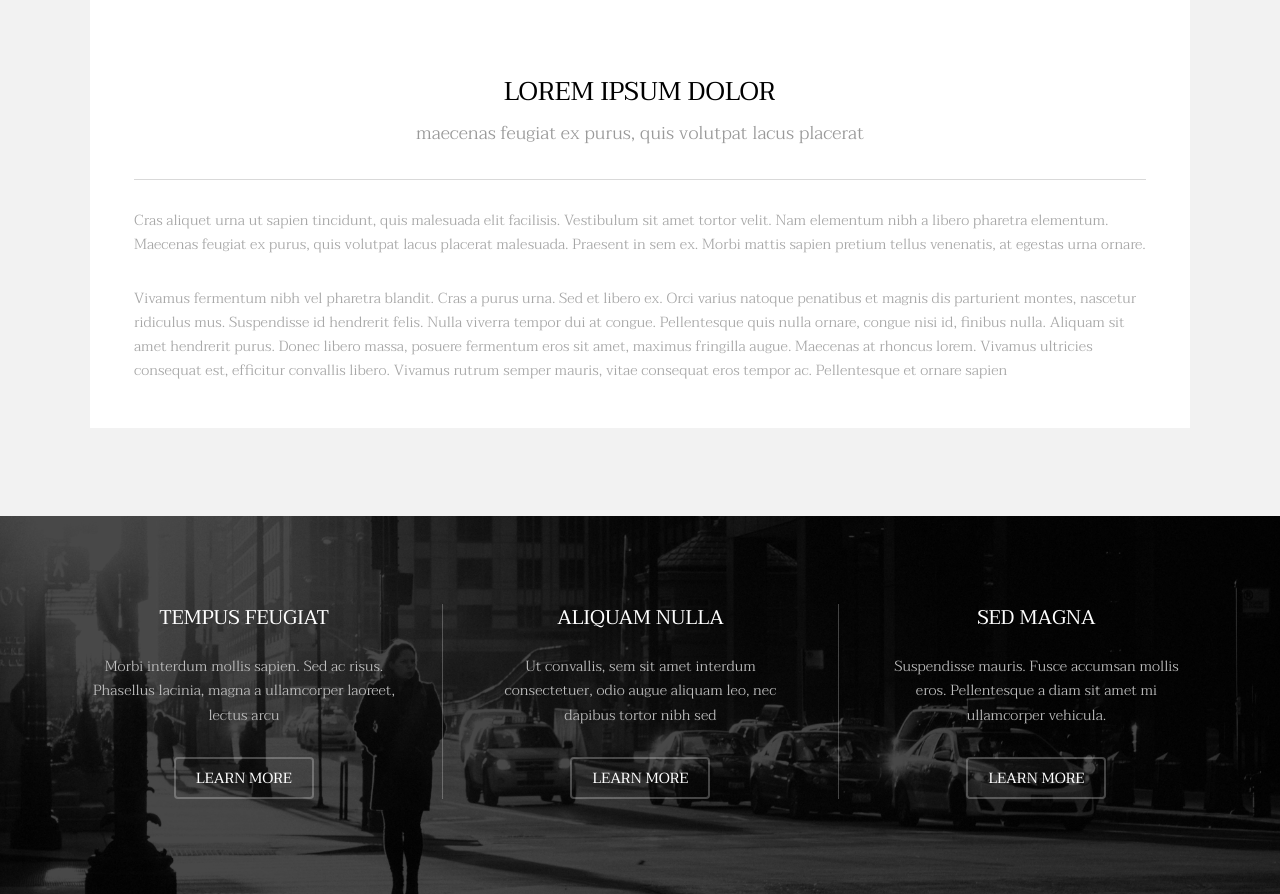
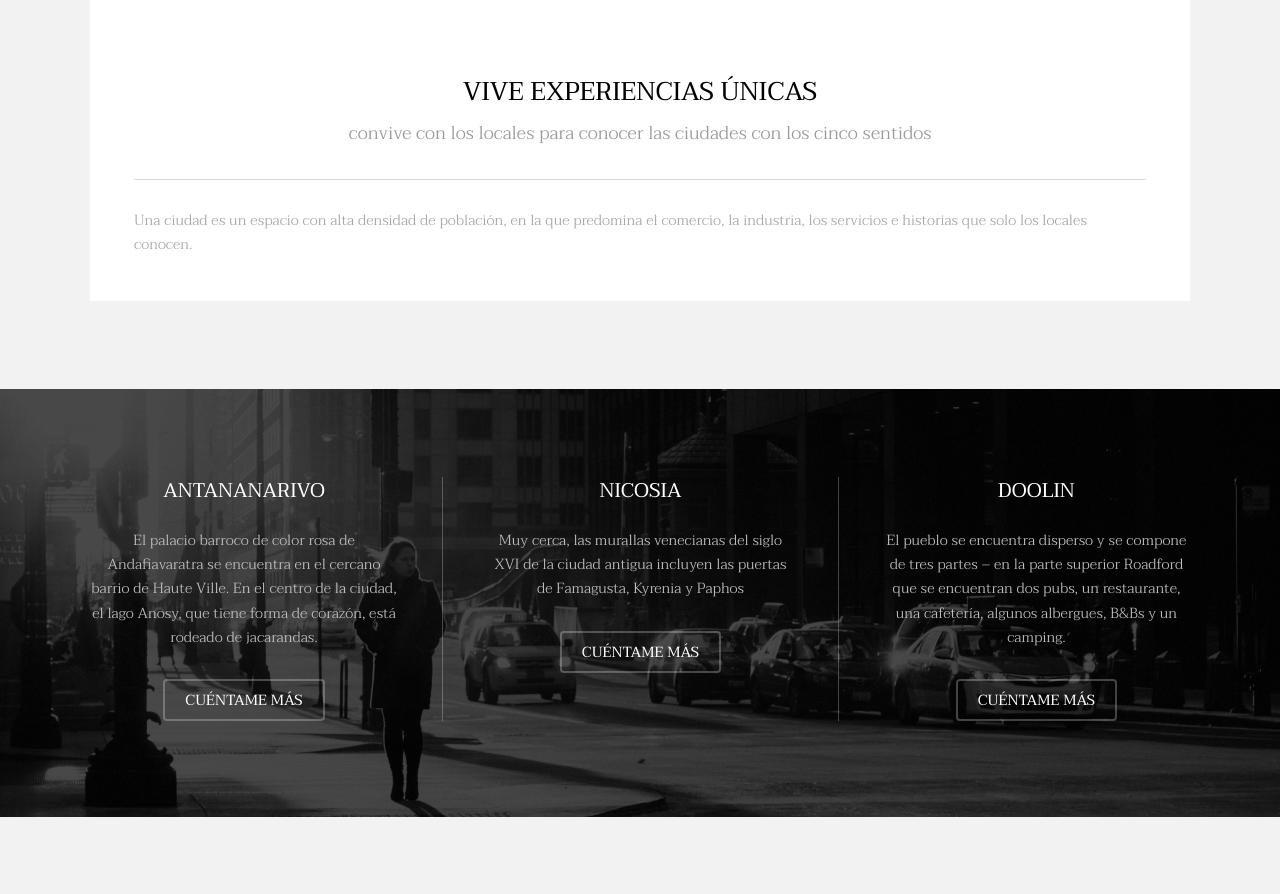
Before and after one commit to MelaniaCast/REP_04_METROPOLITA, a plain HTML site: page index.html in a window 1280 px wide. Shown: the part 1216-2110 px from the top of the page. Drawn offline with Linux system fonts and the light colour scheme.

Commit message:
Cambio los textos que faltan por MURILLO

```diff
--- a/index.html
+++ b/index.html
@@ -37,7 +37,7 @@
 			<section id="banner" data-video="images/banner">
 				<div class="inner">
 					<h1>Metropolita</h1>		<!--CAMBIOS-->
-					<p>AAcompáñanos en este viaje por los rincones de <b>metrópolis</b> que seguro que no conocías.</p>
+					<p>Acompáñanos en este viaje por los rincones de metrópolis que seguro que no conocías.</p>
 					<a href="#one" class="button special scrolly">SÍ, QUIERO.</a>
 				</div>
 			</section>
@@ -52,12 +52,11 @@
 							</div>
 							<div class="content">
 								<header class="align-center">
-									<h2>Lorem ipsum dolor</h2>
-									<p>maecenas feugiat ex purus, quis volutpat lacus placerat</p>
+									<h2>VIVE EXPERIENCIAS ÚNICAS</h2>
+									<p>convive con los locales para conocer las ciudades con los cinco sentidos</p>
 								</header>
 								<hr />
-								<p> Cras aliquet urna ut sapien tincidunt, quis malesuada elit facilisis. Vestibulum sit amet tortor velit. Nam elementum nibh a libero pharetra elementum. Maecenas feugiat ex purus, quis volutpat lacus placerat malesuada. Praesent in sem ex. Morbi mattis sapien pretium tellus venenatis, at egestas urna ornare.</p>
-								<p>Vivamus fermentum nibh vel pharetra blandit. Cras a purus urna. Sed et libero ex. Orci varius natoque penatibus et magnis dis parturient montes, nascetur ridiculus mus. Suspendisse id hendrerit felis. Nulla viverra tempor dui at congue. Pellentesque quis nulla ornare, congue nisi id, finibus nulla. Aliquam sit amet hendrerit purus. Donec libero massa, posuere fermentum eros sit amet, maximus fringilla augue. Maecenas at rhoncus lorem. Vivamus ultricies consequat est, efficitur convallis libero. Vivamus rutrum semper mauris, vitae consequat eros tempor ac. Pellentesque et ornare sapien</p>
+								<p> Una ciudad es un espacio con alta densidad de población, en la que predomina el comercio, la industria, los servicios e historias que solo los locales conocen.</p>
 							</div>
 						</div>
 					</div>
@@ -70,29 +69,29 @@
 					<div id="flexgrid">
 						<div>
 							<header>
-								<h3>Tempus Feugiat</h3>
+								<h3>ANTANANARIVO</h3>
 							</header>
-							<p>Morbi interdum mollis sapien. Sed ac risus. Phasellus lacinia, magna a ullamcorper laoreet, lectus arcu</p>
+							<p>El palacio barroco de color rosa de Andafiavaratra se encuentra en el cercano barrio de Haute Ville. En el centro de la ciudad, el lago Anosy, que tiene forma de corazón, está rodeado de jacarandas.</p>
 							<ul class="actions">
-								<li><a href="#" class="button alt">Learn More</a></li>
+								<li><a href="#" class="button alt">CUÉNTAME MÁS</a></li>
 							</ul>
 						</div>
 						<div>
 							<header>
-								<h3>Aliquam Nulla</h3>
+								<h3>NICOSIA</h3>
 							</header>
-							<p>Ut convallis, sem sit amet interdum consectetuer, odio augue aliquam leo, nec dapibus tortor nibh sed </p>
+							<p>Muy cerca, las murallas venecianas del siglo XVI de la ciudad antigua incluyen las puertas de Famagusta, Kyrenia y Paphos </p>
 							<ul class="actions">
-								<li><a href="#" class="button alt">Learn More</a></li>
+								<li><a href="#" class="button alt">CUÉNTAME MÁS</a></li>
 							</ul>
 						</div>
 						<div>
 							<header>
-								<h3>Sed Magna</h3>
+								<h3>DOOLIN</h3>
 							</header>
-							<p>Suspendisse mauris. Fusce accumsan mollis eros. Pellentesque a diam sit amet mi ullamcorper vehicula.</p>
+							<p>El pueblo se encuentra disperso y se compone de tres partes – en la parte superior Roadford que se encuentran dos pubs, un restaurante, una cafetería, algunos albergues, B&Bs y un camping.</p>
 							<ul class="actions">
-								<li><a href="#" class="button alt">Learn More</a></li>
+								<li><a href="#" class="button alt">CUÉNTAME MÁS</a></li>
 							</ul>
 						</div>
 					</div>
```
